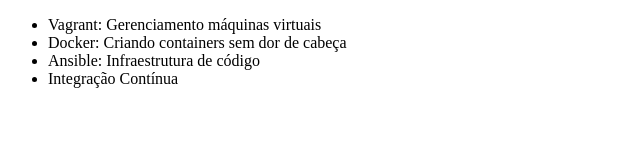
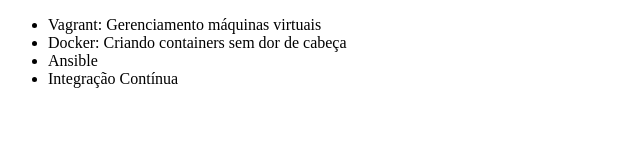
Before and after one commit to ViniciusNogi/alura-git, a plain HTML site: page index.html in a window 1280 px wide. Shown: the whole page, without its empty margins (0-640 px from the left). Drawn offline with Linux system fonts and the light colour scheme.

Commit message:
Revert "Mudando o nome de curso de Ansible"
This reverts commit 57bab847405a58c9708662b0cd672351f217eb9f.

```diff
--- a/index.html
+++ b/index.html
@@ -8,7 +8,7 @@
     <ul>
         <li>Vagrant: Gerenciamento máquinas virtuais</li>
         <li>Docker: Criando containers sem dor de cabeça</li>
-        <li>Ansible: Infraestrutura de código</li>
+        <li>Ansible</li>
         <li>Integração Contínua</li>
     </ul>
 </body>
```
